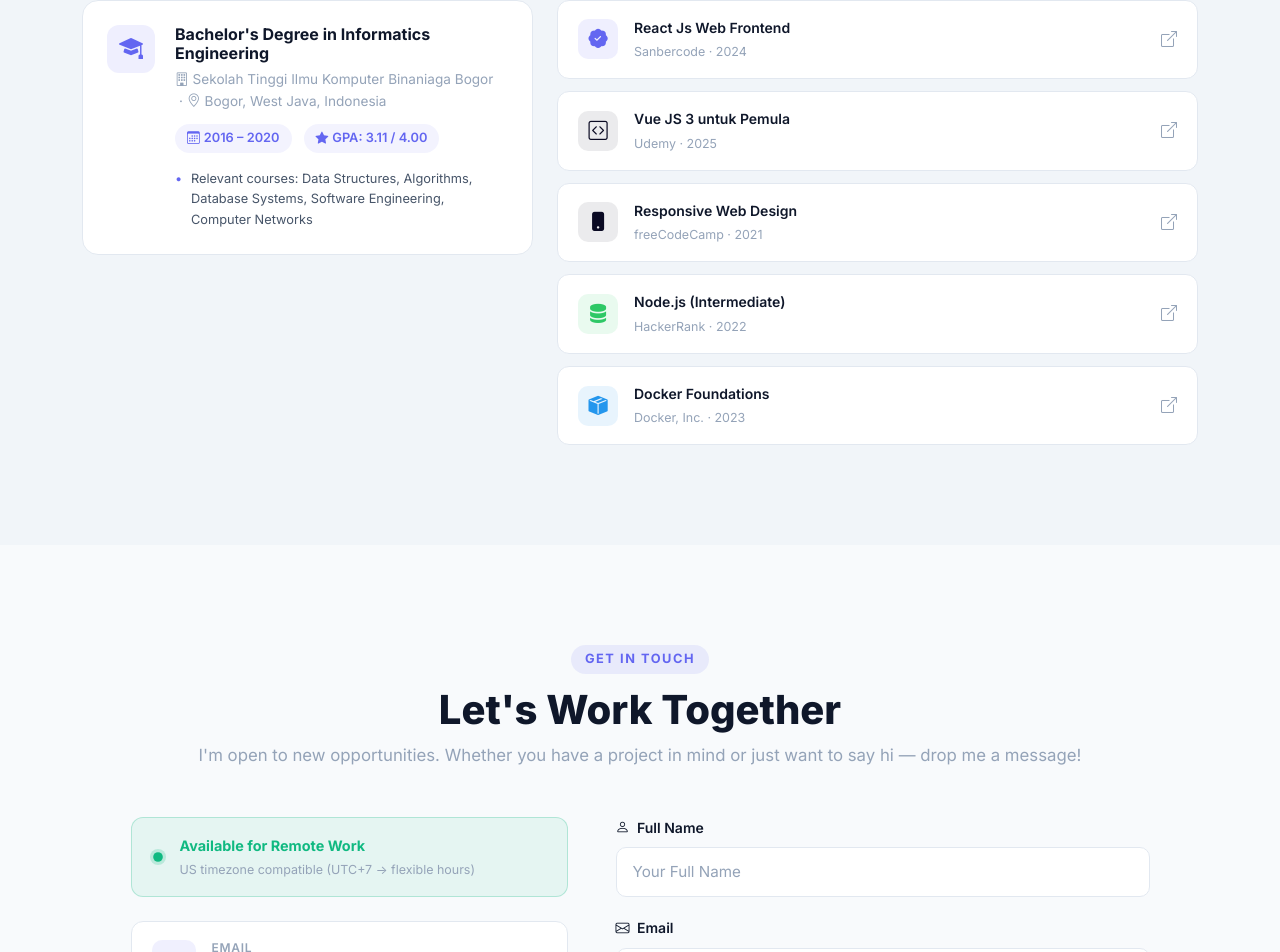
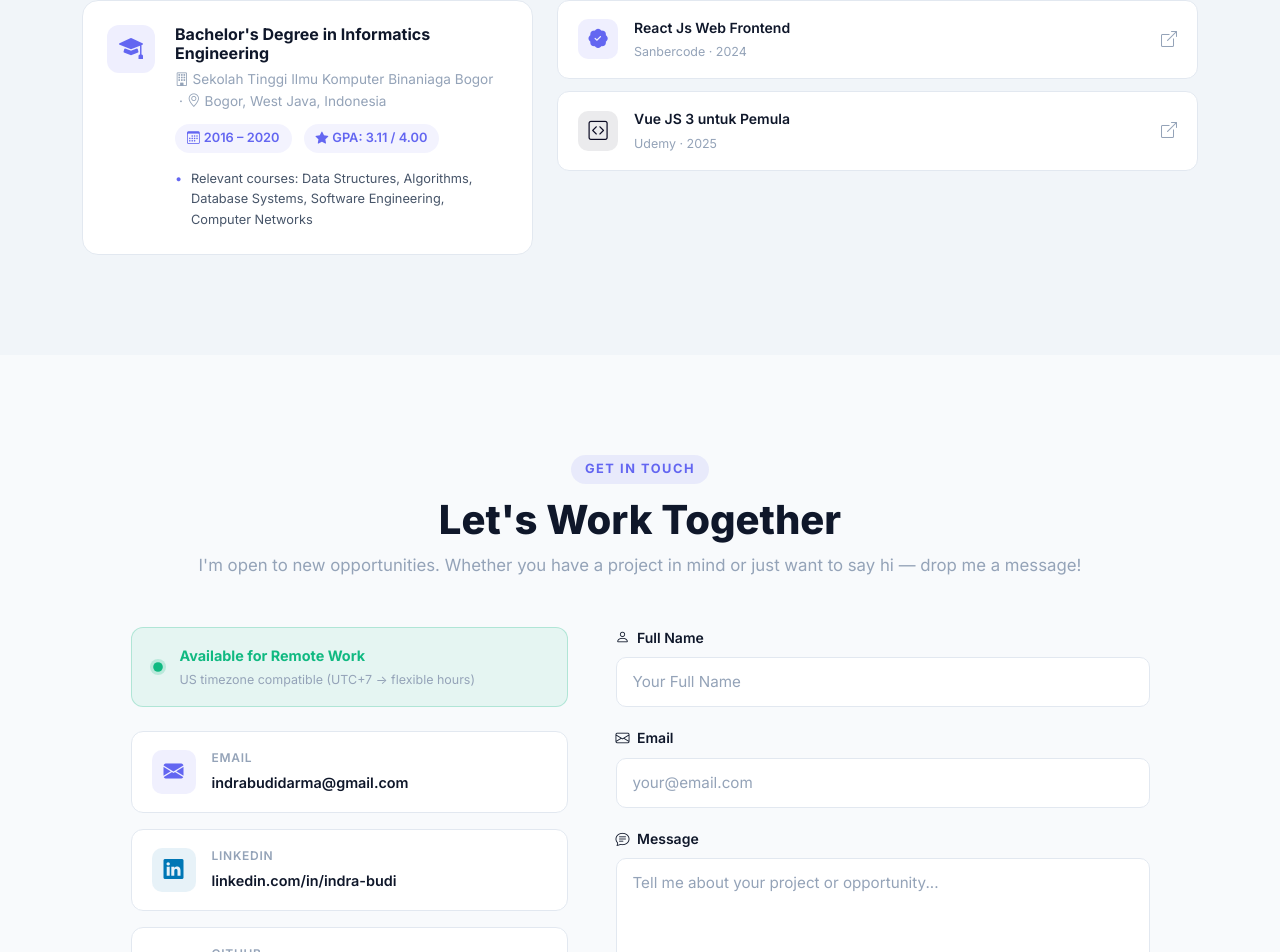
Before and after one commit to indratelcbn/portofolio, a Vue app: page / in a window 1280 px wide. Shown: the part 5427-6379 px from the top of the page. Built offline with nearby package versions, Linux system fonts and the light colour scheme.

Commit message:
comment dulu sementara

```diff
--- a/src/components/EducationSection.vue
+++ b/src/components/EducationSection.vue
@@ -50,33 +50,33 @@ const certifications = [
     bg: 'rgba(10,10,35,0.08)',
     verify: 'https://drive.google.com/file/d/1KzUl0s-QlzCG85Xh2RowtAL_05fDqtng/view?usp=sharing',
   },
-  {
-    name: 'Responsive Web Design',
-    issuer: 'freeCodeCamp',
-    year: '2021',
-    icon: 'bi-phone-fill',
-    color: '#0a0a23',
-    bg: 'rgba(10,10,35,0.08)',
-    verify: '#',
-  },
-  {
-    name: 'Node.js (Intermediate)',
-    issuer: 'HackerRank',
-    year: '2022',
-    icon: 'bi-server',
-    color: '#2ec866',
-    bg: 'rgba(46,200,102,0.1)',
-    verify: '#',
-  },
-  {
-    name: 'Docker Foundations',
-    issuer: 'Docker, Inc.',
-    year: '2023',
-    icon: 'bi-box-seam-fill',
-    color: '#2496ED',
-    bg: 'rgba(36,150,237,0.1)',
-    verify: '#',
-  },
+  // {
+  //   name: 'Responsive Web Design',
+  //   issuer: 'freeCodeCamp',
+  //   year: '2021',
+  //   icon: 'bi-phone-fill',
+  //   color: '#0a0a23',
+  //   bg: 'rgba(10,10,35,0.08)',
+  //   verify: '#',
+  // },
+  // {
+  //   name: 'Node.js (Intermediate)',
+  //   issuer: 'HackerRank',
+  //   year: '2022',
+  //   icon: 'bi-server',
+  //   color: '#2ec866',
+  //   bg: 'rgba(46,200,102,0.1)',
+  //   verify: '#',
+  // },
+  // {
+  //   name: 'Docker Foundations',
+  //   issuer: 'Docker, Inc.',
+  //   year: '2023',
+  //   icon: 'bi-box-seam-fill',
+  //   color: '#2496ED',
+  //   bg: 'rgba(36,150,237,0.1)',
+  //   verify: '#',
+  // },
 ]
 </script>
 
```
